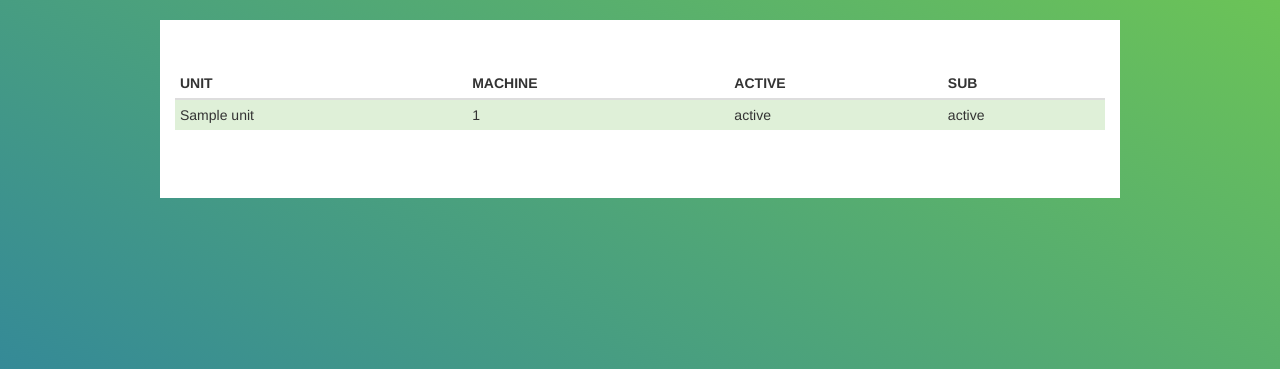
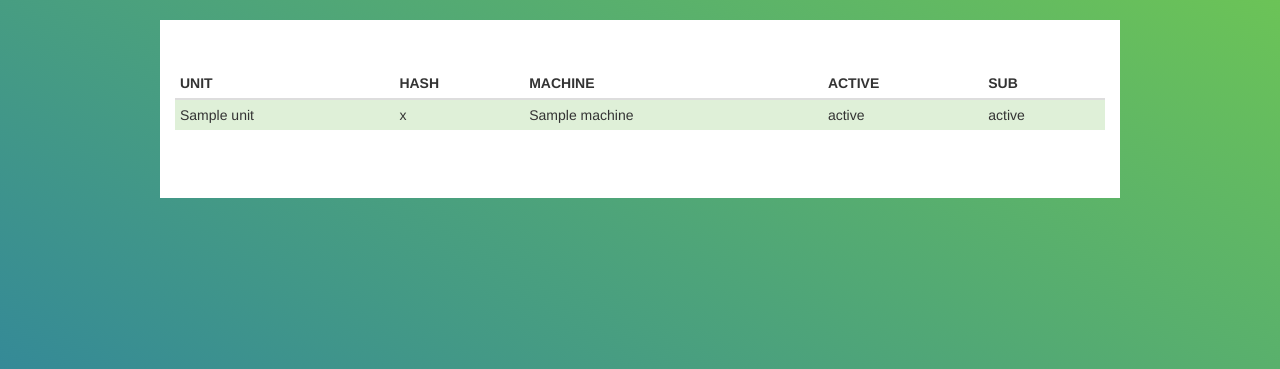
Before and after one commit to kuuji/fleet-browser, a Flask app: page /state in a window 1280 px wide; the page is wider, and only the part inside the window is pictured. Shown: the part 51-420 px from the top of that part. Run offline with Flask 2, Linux system fonts and the light colour scheme; a database or web service that is not in the repository returns one stand-in record (values such as "Sample title"); data that the repository does not hold is empty; some libraries are stand-ins or nearby versions.

Commit message:
Added TARGET column to /states and HASH to /units
It seems like we can only get hash for states, but this should close #3.

```diff
--- a/app.py
+++ b/app.py
@@ -129,7 +129,24 @@ def show_units():
     token = request.args.get('access_token', '')
     if token != app.config.get('ACCESS_TOKEN'):
         return abort(401)
+    # Get units data
     data = requests.get('http://%s/fleet/v1/units' % FLEET_ENDPOINT).json()
+
+    # Get machines data to get IPs matched from IDs
+    machines_data = requests.get('http://%s/fleet/v1/machines' % FLEET_ENDPOINT).json()
+    machines_ips = {}
+    for machine in machines_data['machines']:
+        machines_ips[machine['id']] = machine['primaryIP']
+
+    # Transform machine ID into machine string: hash => simple_hash.../machine_IP
+    for i in range(len(data['units'])):
+        if 'machineID' in data['units'][i]:
+            machine_id = data['units'][i]['machineID']
+            machine_ip = machines_ips[machine_id]
+            data['units'][i]['machine'] = '%s.../%s' % (machine_id[0:8], machine_ip)
+        else: # If there's no machineID, use a single '-', like fleetctl
+            data['units'][i]['machine'] = '-'
+
     return render_template('units.html', units=data.get("units", []), token=token)
 
 @app.route('/state')
@@ -137,7 +154,21 @@ def show_state():
     token = request.args.get('access_token', '')
     if token != app.config.get('ACCESS_TOKEN'):
         return abort(401)
+    # Get states data
     data = requests.get('http://%s/fleet/v1/state' % FLEET_ENDPOINT).json()
+
+    # Get machines data to get IPs matched from IDs
+    machines_data = requests.get('http://%s/fleet/v1/machines' % FLEET_ENDPOINT).json()
+    machines_ips = {}
+    for machine in machines_data['machines']:
+        machines_ips[machine['id']] = machine['primaryIP']
+
+    # Transform machine ID into machine string: hash => simple_hash.../machine_IP
+    for i in range(len(data['states'])):
+        machine_id = data['states'][i]['machineID']
+        machine_ip = machines_ips[machine_id]
+        data['states'][i]['machine'] = '%s.../%s' % (machine_id[0:8], machine_ip)
+
     return render_template('state.html', states=data.get("states",[]), token=token)
 
 @app.route('/machines')
--- a/templates/state.html
+++ b/templates/state.html
@@ -6,6 +6,7 @@
     <thead>
       <tr>
         <th data-sort="string">UNIT</th>
+        <th data-sort="string">HASH</th>
         <th data-sort="string">MACHINE</th>
         <th data-sort="string">ACTIVE</th>
         <th data-sort="string">SUB</th>
@@ -27,7 +28,8 @@
       {% endif %}
 
         <td>{{ unit.name }}</td>
-        <td>{{ unit.machineID }}</td>
+        <td>{{ unit.hash[0:8] }}</td>
+        <td>{{ unit.machine }}</td>
         <td>{{ unit.systemdActiveState }}</td>
         <td>{{ unit.systemdSubState }}</td>
       </tr>
--- a/templates/units.html
+++ b/templates/units.html
@@ -8,6 +8,7 @@
         <th data-sort="string">UNIT</th>
         <th data-sort="string">DSTATE</th>
         <th data-sort="string">STATE</th>
+        <th data-sort="string">TARGET</th>
       </tr>
     </thead>
     <tbody>
@@ -28,6 +29,7 @@
         <td>{{ unit.name }}</td>
         <td class="{{ unit.desiredState }}">{{ unit.desiredState }}</td>
         <td class="{{ unit.currentState }}">{{ unit.currentState }}</td>
+        <td class="{{ unit.machine }}">{{ unit.machine }}</td>
       </tr>
       {% endfor %}
     </tbody>
```
